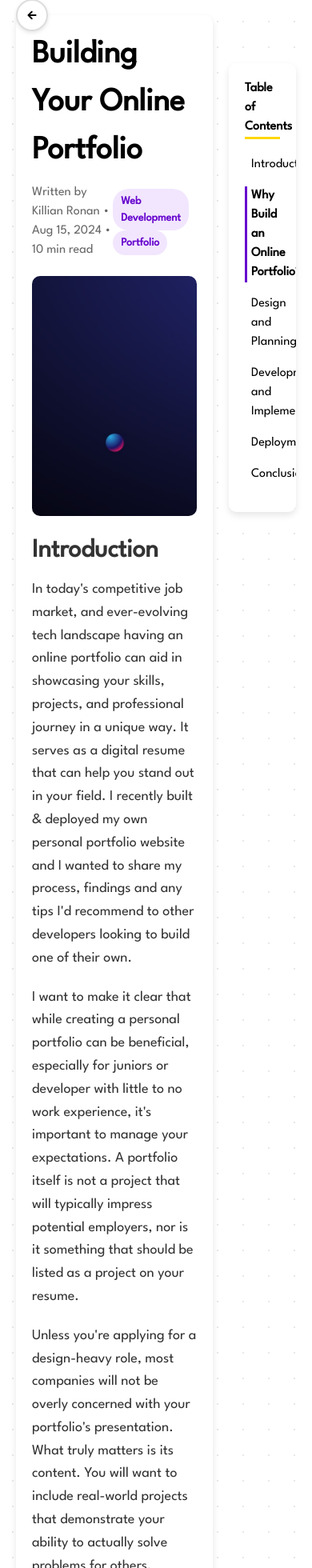
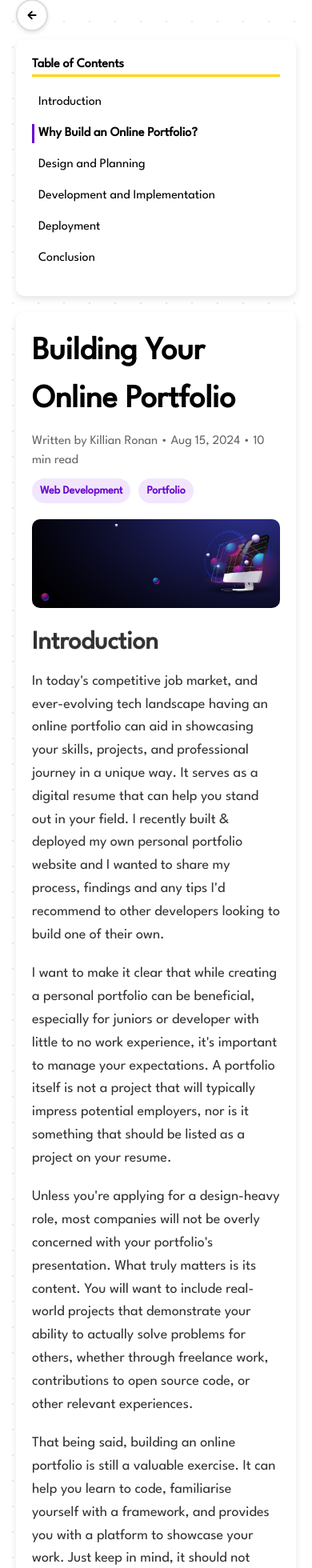
Before and after one commit to killianronan/personal-website, a React (Create React App) app in the folder personal-website/: page /blog/1 in a window 390 px wide. Shown: the part 21-1981 px from the top of the page at 80% size. Built offline with nearby package versions, Linux system fonts and the light colour scheme.

Commit message:
adding responsive design to blog for all devices

```diff
--- a/personal-website/src/components/blog/Blog.css
+++ b/personal-website/src/components/blog/Blog.css
@@ -169,3 +169,19 @@ img.post-image{
   margin-top: 10px;
   align-self: flex-start;
 }
+
+
+@media (max-width: 800px) {
+  .blog-header {
+      flex-direction: column;
+      align-items: center;
+  }
+
+  .post-card {
+    flex: 0.1 0.9 calc(50% - 10px);
+    min-width: 350px;
+  }
+  .header-bg {
+    text-align: center;
+  }
+}
--- a/personal-website/src/components/blog/Blog.js
+++ b/personal-website/src/components/blog/Blog.js
@@ -20,26 +20,10 @@ const Blog = () => {
 
           <div className="featured-posts">
             <Link to="/blog/1" className="post-card">
-                <img src={`${process.env.PUBLIC_URL}/image-classification.jpg`} alt="Classification blog post" className="post-image" />
-                <div className="post-content">
-                    <div>
-                      <h3 className="post-title">Celestial Image Classification</h3>
-                      <p className="post-excerpt">Learn about how you can train a machine learning model to categorise & determine different types of celestial objects from satellite images.</p>
-                    </div>
-                    <div className="post-footer">
-                    <span className="post-meta">Aug 30, 2024 • 5 min read</span>
-                      <div className="tags">
-                        <span className="tag">Machine Learning</span>
-                        <span className="tag">AI</span>
-                      </div>
-                    </div>
-                </div>
-            </Link>
-            <Link to="/blog/2" className="post-card">
                 <img src={`${process.env.PUBLIC_URL}/portfolio-image.png`} alt="Portfolio blog post" className="post-image" />
                 <div className="post-content">
                     <div>
-                      <h3 className="post-title">How to build your online portfolio</h3>
+                      <h3 className="post-title">Building your Online Portfolio</h3>
                       <p className="post-excerpt">This tutorial will give you insights into the steps needed to create your own personal portfolio website.</p>
                     </div>
                     <div className="post-footer">
--- a/personal-website/src/components/blog/blogpost/BlogPost.css
+++ b/personal-website/src/components/blog/blogpost/BlogPost.css
@@ -186,6 +186,32 @@
     display: flex;
     flex-direction: row;
     justify-content: space-between;
-    /* margin-top: 10px; */
     color: #000;
 }
+
+@media (max-width: 900px) {
+    .blog-post-container {
+        flex-direction: column;
+    }
+    .blog-post-toc {
+        order: 1;
+        position: static;
+        margin-top: 30px;
+    }
+    .blog-post-content-container {
+        order: 2;
+    }
+    .blog-post-footer {
+        margin-top: 20px;
+    }
+}
+
+@media (max-width: 650px) {
+    .blog-post-meta {
+        flex-direction: column;
+        align-items: flex-start;
+    }
+    .blog-post-tags{
+        margin-top: 10px;
+    }
+}
--- a/personal-website/src/components/blog/blogpost/BlogPost.js
+++ b/personal-website/src/components/blog/blogpost/BlogPost.js
@@ -31,7 +31,7 @@ const blogPosts = {
             </p>
 
             <p>
-            That being said, building an online portfolio is still a valuable exercise. It can help you learn to code, familiarize yourself with a framework, and
+            That being said, building an online portfolio is still a valuable exercise. It can help you learn to code, familiarise yourself with a framework, and
             provides you with a platform to showcase your work. Just keep in mind, it should not replace your actual project experience but complement it by
             highlighting your practical skills and contributions.
             </p>
@@ -153,7 +153,7 @@ const blogPosts = {
             If you are not harnessing the power of AI, then you are behind the curve. It will help speed up your development process and make you more productive. Some examples of
             how AI can help you is with things like:</p>
             <ul>
-                <li><strong>Learning:</strong> AI can be a valuable resource for learning new technologies you haven't used before. It can provide you with personalized tutorials,
+                <li><strong>Learning:</strong> AI can be a valuable resource for learning new technologies you haven't used before. It can provide you with personalised tutorials,
                 detailed documentation, and relevant code examples which can help you understand and implement new concepts effectively & efficiently.</li>
                 <li><strong>Brainstorming and Planning:</strong> If you ever feel like you're hitting a brick wall, AI can help with brainstorming and getting you back on track by generating
                 creative ideas for your portfolio's design and content. It can also help you with both the high & low level architecture design of your project by creating outlines,
@@ -161,7 +161,7 @@ const blogPosts = {
                 <li><strong>Environment Setup:</strong> AI can fast-track your development environment setup by providing pre-configured templates and configuration files.
                 This will allow you to quickly get started on your development without having to spend an excessive amount of time on the initial setup.</li>
                 <li><strong>Generating, Debugging & Optimising Code:</strong> As stated before, AI can significantly enhance your coding efficiency by generating complex snippets or entire
-                modules based on your requirements. It can also assist in debugging errors, identifying bugs and suggesting fixes. Furthermore, you can use it for optimizing your code
+                modules based on your requirements. It can also assist in debugging errors, identifying bugs and suggesting fixes. Furthermore, you can use it for optimising your code
                 to yield better performance.</li>
             </ul>
 
@@ -174,7 +174,7 @@ const blogPosts = {
                 <li><strong>Design Mockups:</strong> It may not be necessary for a personal portfolio website, butyou can
                 experiment with mockup designs using tools such as <a href="https://www.figma.com" target="_blank" rel="noopener noreferrer">Figma</a>
                 or <a href="https://www.adobe.com/products/xd.html" target="_blank" rel="noopener noreferrer">Adobe XD</a>.
-                Mockups are useful as they can help you visualize the final product and make design adjustments before coding.</li>
+                Mockups are useful as they can help you visualise the final product and make design adjustments before coding.</li>
                 <li><strong>Styling & Responsiveness:</strong> For most web pages, the styling is controlled by plain CSS, CSS modules, or CSS integrated JS libraries such as
                 <a href="https://styled-components.com/" target="_blank" rel="noopener noreferrer">Styled Components</a>.
                 Deciding on a consistent styling approach ensures maintainable and scalable visuals. Keep in mind, you'll want to ensure your
@@ -260,7 +260,7 @@ const blogPosts = {
                 As you progress in your career, your portfolio should evolve as you do.</li>
                 <li><strong>Showcase Your Best Work:</strong> Remember to focus on quality over quantity, by highlighting the
                 projects that best demonstrate your skills and expertise.</li>
-                <li><strong>Include Personalize:</strong> Make your portfolio stand out by adding some personal touches that reflect
+                <li><strong>Personalise It:</strong> Make your portfolio stand out by adding some personal touches that reflect
                 your personality and your own professional journey.</li>
                 <li><strong>Seek Feedback:</strong> Don't hesitate to ask and be open for feedback from your friends, peers, or other professionals.
                 The peer review process will help you refine and improve your portfolio.</li>
@@ -282,7 +282,6 @@ const blogPosts = {
             { id: "conclusion", title: "Conclusion" }
         ]
     }
-
 };
 
 const BlogPost = () => {
@@ -327,7 +326,7 @@ const BlogPost = () => {
                             ))}
                         </div>
                     </div>
-                    <img src={`${process.env.PUBLIC_URL}/web-development_2.jpg`} alt="Classification blog post" className="post-image" />
+                    <img src={`${process.env.PUBLIC_URL}/web-development_2.jpg`} alt="Classification blog post" style={{borderRadius: "10px"}} />
                     <div className="blog-post-content" dangerouslySetInnerHTML={{ __html: post.content }} />
 
                 </div>
```
